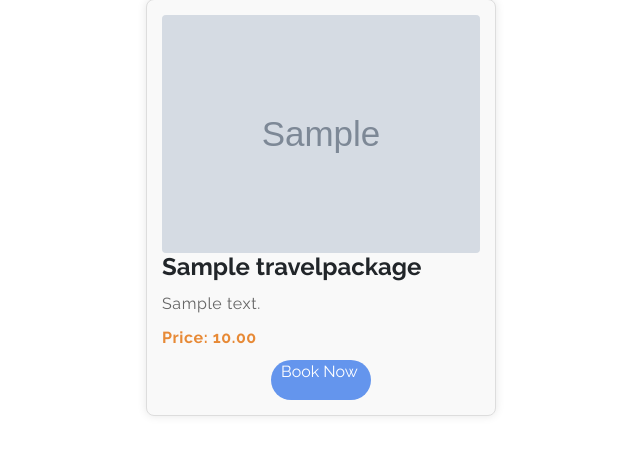
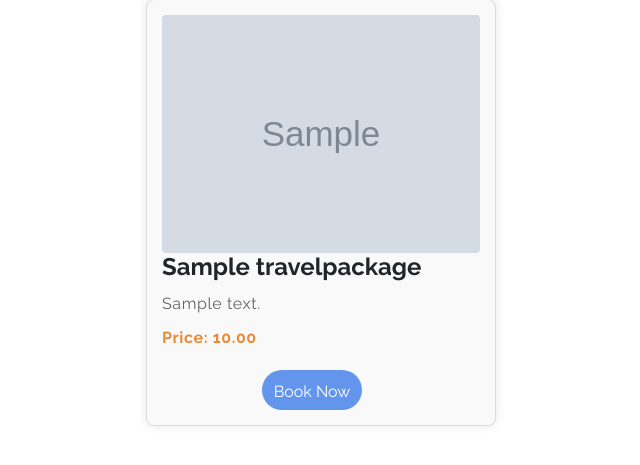
Before and after one commit to kiran-kurian/Explore_Hub, a Django app: page /packages/ in a window 1280 px wide. Shown: the part 193-658 px from the top of the page, without its empty margins (319-959 px from the left). Run offline with Django 5.2, Linux system fonts and the light colour scheme; tables that the repository leaves empty hold one stand-in row (values such as "Sample post"); grey boxes marked "Sample" are stand-in pictures.

Commit message:
some minor design changes

```diff
--- a/Explore_Hub/static/assets/css/package_style.css
+++ b/Explore_Hub/static/assets/css/package_style.css
@@ -72,12 +72,16 @@
     background-color: cornflowerblue;
     border-radius: 30px;
     color: white;
-    display: flex;
     height: 40px;
     width: 100px;
+    display: table-caption;
+    position: relative;
+    left: 100px;
     text-align: center;
-    text-indent: 10px;
-    margin: auto;
+    justify-content: center;
+    padding-top: 10px;
+    /* text-indent: 10px; */
+    margin-top: 10px;
     vertical-align: middle;
 }
 
```
